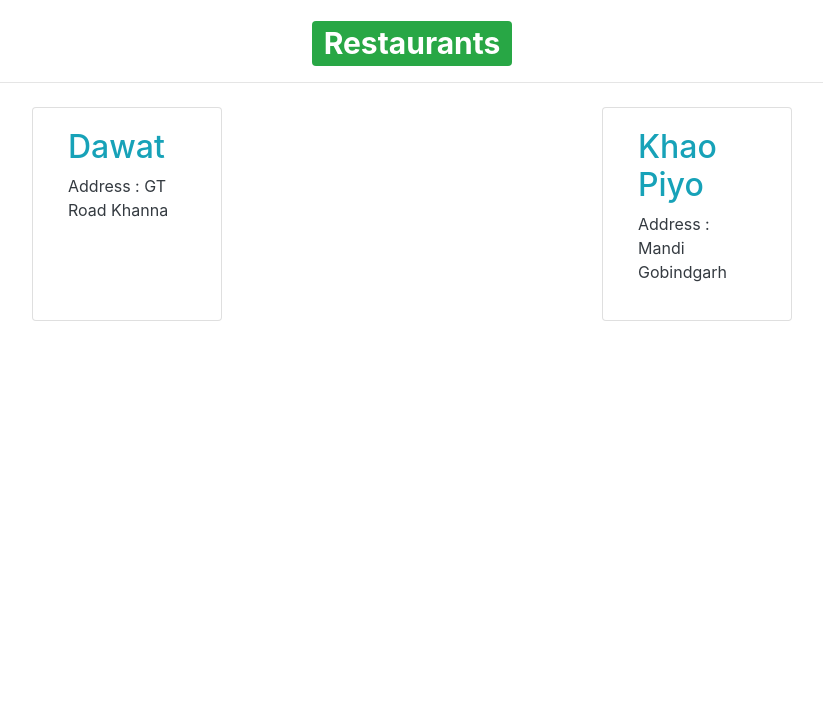
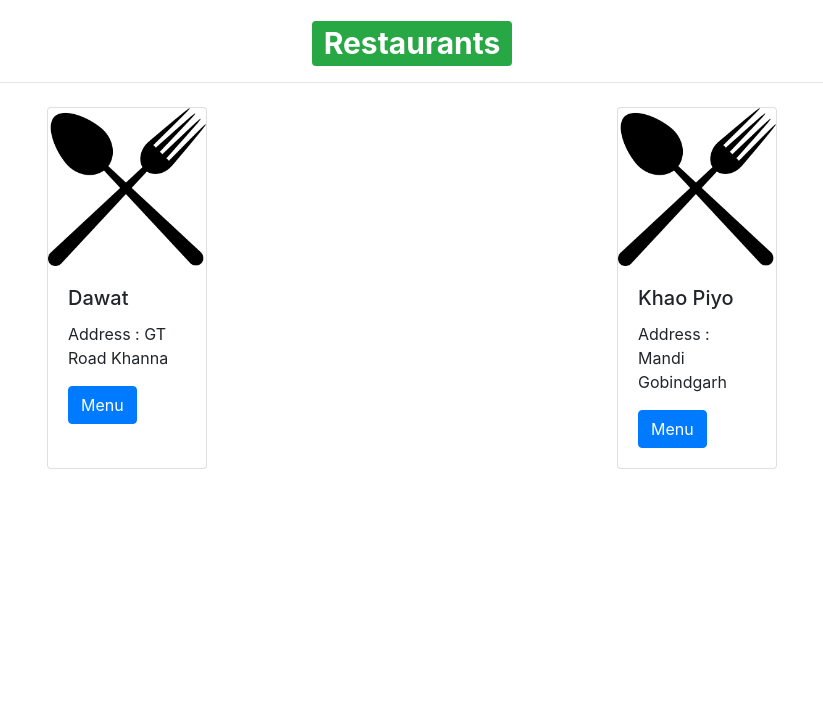
Before and after one commit to jatinmodi001/FoodShala, a Flask app: page /home in a window 1280 px wide. Shown: the part 56-765 px from the top of the page, without its empty margins (228-1051 px from the left). Run offline with Flask 2, Linux system fonts and the light colour scheme; data comes from the database, SQL or seed files in the repository; some libraries are stand-ins or nearby versions.

Commit message:
Changing Home

```diff
--- a/app.py
+++ b/app.py
@@ -86,7 +86,7 @@ def home():
 
 @app.route("/menu",methods=['GET'])
 def menu():
-	items = Items.query.order_by(desc(Items.dishtype)).all()
+	items = Items.query.order_by(Items.dishtype).all()
 	return render_template("menu.html",items=items,user=checkSession())
 
 
@@ -217,7 +217,7 @@ def placeOrder():
 
 @app.route("/restaurant/<id>")
 def restaurantMenu(id):
-	items = Items.query.filter_by(restaurantId=id).order_by(desc(Items.dishtype)).all()
+	items = Items.query.filter_by(restaurantId=id).order_by(Items.dishtype).all()
 	restaurant = Restaurants.query.filter_by(id=id).first()
 	return render_template("restaurantMenu.html",user=checkSession(),items=items,restaurant=restaurant)
 
--- a/templates/home.html
+++ b/templates/home.html
@@ -14,14 +14,13 @@
 	<h1 class="mt-3 text-center font-weight-bold"><span class="badge badge-success">Restaurants</span></h1><hr>
 	<div class="row mt-4">
 		{% for x in restaurants %}
-
-			<div class="card col-2 mx-auto"  onmouseover="this.style.backgroundColor='grey'" onmouseout="this.style.backgroundColor='white'">
-				<a href="/restaurant/{{ x.id }}" style="text-decoration: none;">
-	  			<div class="card-body text-dark">
-	    			<h2 class=" text-info text-capitalize">{{ x.name }}</h2>
-	    			<p>Address : {{ x.address }}</p>
-				</div>
-			</a>
+			<div class="card mx-auto" style="width: 10rem;">
+  				<img class="card-img-top" src="{{ url_for('static',filename='images/utensils.png') }}">
+  				<div class="card-body">
+    				<h5 class="card-title">{{ x.name }}</h5>
+    				<p class="card-text">Address : {{x.address}}</p>
+    				<a href="/restaurant/{{ x.id }}" class="btn btn-primary">Menu</a>
+  				</div>
 			</div>
 		{% endfor %}
 	</div>
--- a/templates/restaurantHeader.html
+++ b/templates/restaurantHeader.html
@@ -12,10 +12,10 @@
       <a class="text-light nav-link" href="/"><i class="fas fa-home"></i> Home</a>
     </li>
   	<li>
-  		<a class="text-light nav-link" href="/items"><i class="fas fa-utensils"></i> All Dishes</a>
+  		<a class="text-light nav-link" href="/items"><i class="fas fa-utensils"></i> All Items</a>
   	</li>
   	<li>
-  		<a class="text-light nav-link" href="/add_dish"><i class="fas fa-plus"></i> Add Dish</a>
+  		<a class="text-light nav-link" href="/add_dish"><i class="fas fa-plus"></i> Add Menu Item</a>
   	</li>
     <li>
       <a class="text-light nav-link" href="/totalorders"><i class="fas fa-shopping-cart"></i> View Orders</a>
```
Also changed, not shown: static/images/utensils.png (added).
